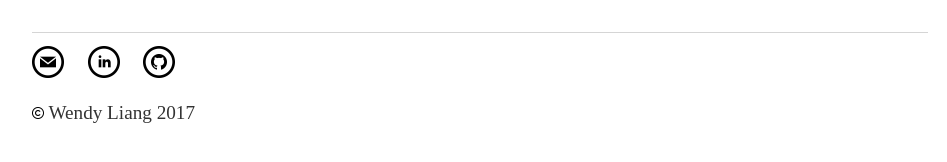
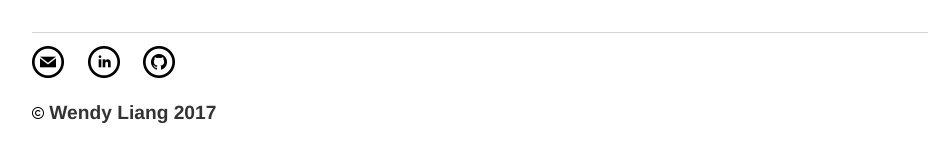
Before and after one commit to wliang25/wliang25.github.io, a Jekyll site: the page built from index.html, in a window 1280 px wide. Shown: the part 423-585 px from the top of the page, without its empty margins (160-1107 px from the left). Built offline with Jekyll 4.4.1, drawn with Linux system fonts in a browser that asks for light colours.

Commit message:
Update css

```diff
--- a/css/main.css
+++ b/css/main.css
@@ -2,7 +2,7 @@
     margin: 60px auto;
     width: 70%;
 }
-nav ul, footer ul {
+nav ul, footer ul, footer p{
     font-family:'Helvetica', 'Arial', 'Sans-Serif';
     padding: 0px;
     list-style: none;
```
